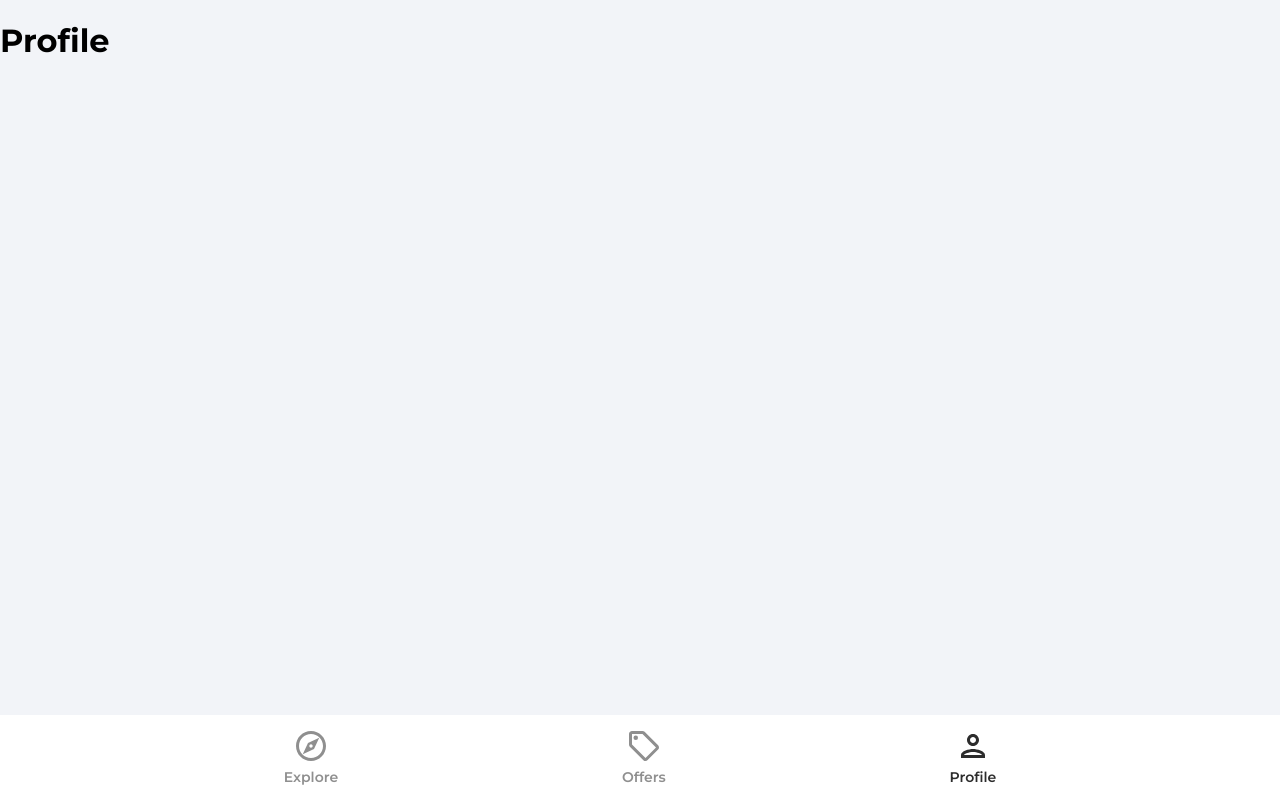
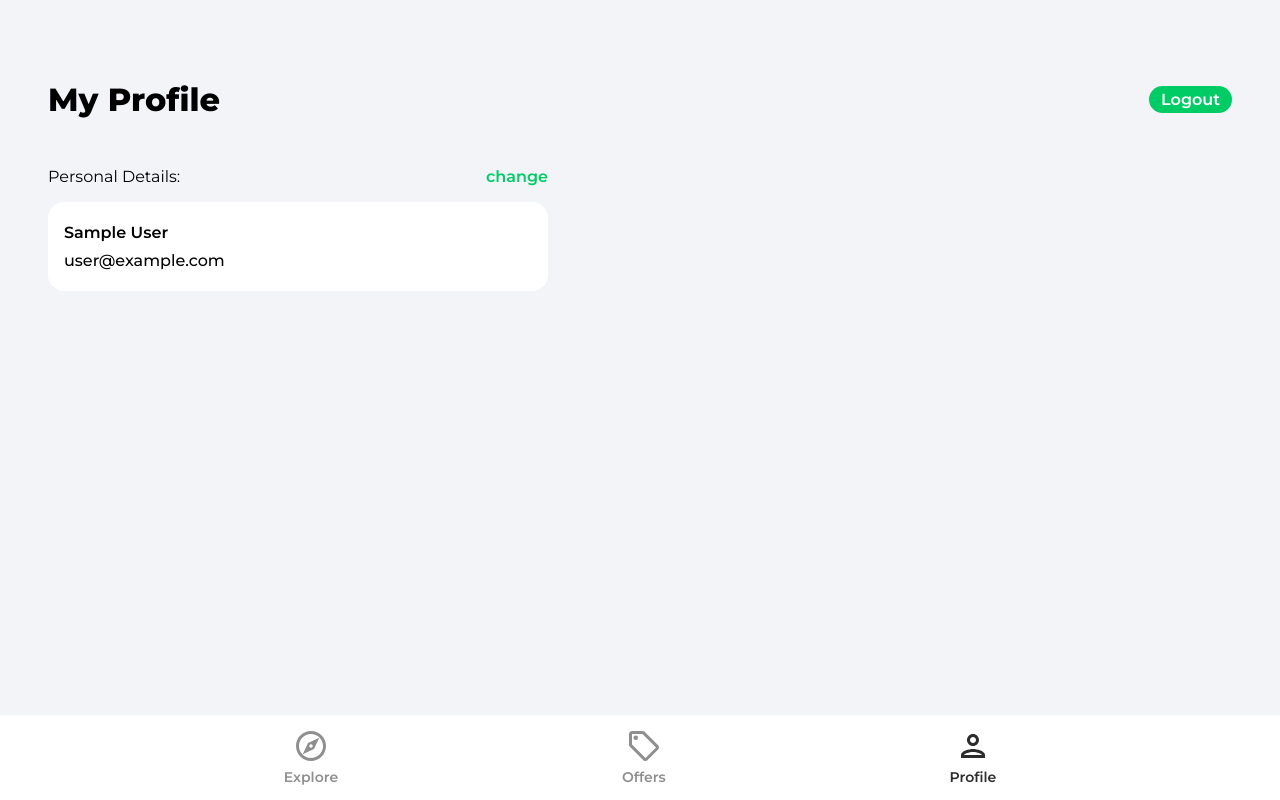
Before and after one commit to mehdibouaziz/house-marketplace, a React (Create React App) app: page /profile in a window 1280 px wide. Built offline with nearby package versions, Linux system fonts and the light colour scheme; no server answers; sample sign-in values are in the browser's storage.

Commit message:
feat: add user authentication, sign in, sign up and profile pages

```diff
--- a/package.json
+++ b/package.json
@@ -11,6 +11,7 @@
     "react-dom": "^18.2.0",
     "react-router-dom": "^6.4.2",
     "react-scripts": "5.0.1",
+    "react-toastify": "^9.0.8",
     "web-vitals": "^2.1.4"
   },
   "scripts": {
--- a/src/App.js
+++ b/src/App.js
@@ -1,4 +1,6 @@
 import { BrowserRouter as Router, Routes, Route } from "react-router-dom";
+import { ToastContainer } from "react-toastify";
+import 'react-toastify/dist/ReactToastify.css';
 
 import Navbar from "./components/Navbar";
 import Explore from "./pages/Explore";
@@ -7,6 +9,7 @@
 import SignIn from "./pages/SignIn";
 import SignUp from "./pages/SignUp";
 import ForgotPassword from "./pages/ForgotPassword";
+import PrivateRoute from "./components/PrivateRoute";
 
 
 
@@ -17,7 +20,9 @@
         <Routes>
           <Route path='/' element={<Explore />} />
           <Route path='/offers' element={<Offers />} />
-          <Route path='profile' element={<Profile />} />
+          <Route path='/profile' element={<PrivateRoute />} >
+            <Route path='/profile' element={<Profile />} />
+          </Route>
           <Route path='/sign-in' element={<SignIn />} />
           <Route path='/sign-up' element={<SignUp />} />
           <Route path='/forgot-password' element={<ForgotPassword />} />
@@ -25,6 +30,7 @@
         </Routes>
         <Navbar />
       </Router>
+      <ToastContainer />
     </>
   );
 }
--- /dev/null
+++ b/src/components/PrivateRoute.jsx
@@ -0,0 +1,15 @@
+import { Navigate, Outlet } from "react-router-dom"
+import { useAuthStatus } from "../hooks/useAuthStatus"
+import Spinner from "./Spinner"
+
+const PrivateRoute = () => {
+    const {loggedIn, loading} = useAuthStatus()
+
+    if(loading){
+        return <Spinner />
+    }
+
+  return (loggedIn ? <Outlet /> : <Navigate to='/sign-in' />)
+}
+
+export default PrivateRoute
--- /dev/null
+++ b/src/components/Spinner.jsx
@@ -0,0 +1,10 @@
+
+const Spinner = () => {
+  return (
+    <div className="loadingSpinnerContainer">
+        <div className="loadingSpinner"></div>
+    </div>
+  )
+}
+
+export default Spinner
--- /dev/null
+++ b/src/hooks/useAuthStatus.js
@@ -0,0 +1,26 @@
+import { useEffect, useState, useRef } from "react"
+import { getAuth, onAuthStateChanged } from "firebase/auth"
+
+export const useAuthStatus = () => {
+    const [loggedIn, setLoggedIn] = useState(false)
+    const [loading, setLoading] = useState(true)
+
+    // avoid memory leak
+    const isMounted = useRef(true)
+
+    useEffect(() => {
+        if(isMounted) {
+            const auth = getAuth()
+            onAuthStateChanged(auth, (user) => {
+                if(user) {
+                    setLoggedIn(true)
+                }
+                setLoading(false)
+            } )
+        }
+        return () => {isMounted.current = false}
+
+    }, [isMounted]);
+
+  return {loggedIn, loading}
+}
--- a/src/pages/Profile.jsx
+++ b/src/pages/Profile.jsx
@@ -1,8 +1,94 @@
+import { useEffect, useState } from "react"
+import { useNavigate, Link } from "react-router-dom"
+import { getAuth, updateProfile } from "firebase/auth"
+import { updateDoc, doc } from "firebase/firestore"
+import { db } from "../firebase.config"
+import { toast } from "react-toastify"
 
 
 const Profile = () => {
+  const auth = getAuth()
+  const [changeDetails, setChangeDetails] = useState(false)
+
+  const [formData, setFormData] = useState({
+    name: auth.currentUser.displayName,
+    email: auth.currentUser.email,
+  })
+
+  const {name, email} = formData
+
+  const navigate = useNavigate()
+
+  const onLoggout = () => {
+    auth.signOut()
+    navigate('/')
+  }
+  const onSubmit = async () => {
+    try {
+      if(auth.currentUser.displayName !== name){
+        // update display name in firebase
+        await updateProfile(auth.currentUser, {
+          displayName: name,
+        })
+
+        // update in firestore
+        const userRef = doc(db, 'users', auth.currentUser.uid)
+        await updateDoc(userRef, {
+          name
+        })
+        toast.success('User details updated')
+      }
+    } catch (error) {
+      console.log(error)
+      toast.error('Could not update profile details')
+    }
+  }
+  const onChange = (e) => {
+    setFormData((prevState) => ({
+      ...prevState,
+      [e.target.id]: e.target.value,
+    }))
+  }
+
   return (
-    <h1>Profile</h1>
+    <div className="profile">
+      <header className="profileHeader">
+        <p className="pageHeader">My Profile</p>
+        <button type='button' onClick={onLoggout} className="logOut">Logout</button>
+      </header>
+
+      <main>
+        <div className="profileDetailsHeader">
+          <p className="profileDetailsText">Personal Details:</p>
+          <p className="changePersonalDetails" onClick={() => {
+            changeDetails && onSubmit()
+            setChangeDetails((prevState) => !prevState)
+          }} >
+            {changeDetails ? 'done' : 'change'}
+          </p>
+        </div>
+        <div className="profileCard">
+          <form>
+            <input
+              type="text"
+              id="name"
+              className={!changeDetails ? 'profileName' : 'profileNameActive'}
+              disabled={!changeDetails}
+              value={name}
+              onChange={onChange}
+              />
+            <input
+              type="text"
+              id="email"
+              className={'profileEmail'}
+              disabled={true}
+              value={email}
+              onChange={onChange}
+              />
+          </form>
+        </div>
+      </main>
+    </div>
   )
 }
 
--- a/src/pages/SignIn.jsx
+++ b/src/pages/SignIn.jsx
@@ -1,5 +1,8 @@
 import { useState } from "react"
 import { Link, useNavigate } from "react-router-dom"
+import { getAuth, signInWithEmailAndPassword } from "firebase/auth"
+import { toast } from "react-toastify"
+
 import { ReactComponent as ArrowRightIcon } from '../assets/svg/keyboardArrowRightIcon.svg'
 import VisibilityIcon from '../assets/svg/visibilityIcon.svg'
 
@@ -21,13 +24,27 @@
     }))
   }
 
+  const onSubmit = async (e) => {
+    e.preventDefault()
+
+    try {
+      const auth = getAuth()
+      const userCredential = await signInWithEmailAndPassword(auth, email, password)
+      if(userCredential.user){
+        navigate('/')
+      }
+    } catch (error) {
+      toast.error('Wrong user credentials')
+    }
+  }
+
   return (
     <>
       <div className="pageContainer">
         <header>
           <p className="pageHeader">Welcome Back!</p>
         </header>
-        <form>
+        <form onSubmit={onSubmit}>
           <input type="email" className="emailInput" placeholder="Email" id="email" value={email} onChange={handleChange} />
           <div className="passwordInputDiv">
             <input type={showPassword ? 'text' : 'password'} className="passwordInput" placeholder="Password" id="password" value={password} onChange={handleChange} />
--- a/src/pages/SignUp.jsx
+++ b/src/pages/SignUp.jsx
@@ -1,5 +1,11 @@
 import { useState } from "react"
 import { Link, useNavigate } from "react-router-dom"
+import { getAuth, createUserWithEmailAndPassword, updateProfile } from 'firebase/auth'
+import { setDoc, doc, serverTimestamp } from "firebase/firestore"
+import { db } from "../firebase.config"
+import { toast } from "react-toastify"
+
+
 import { ReactComponent as ArrowRightIcon } from '../assets/svg/keyboardArrowRightIcon.svg'
 import VisibilityIcon from '../assets/svg/visibilityIcon.svg'
 
@@ -22,13 +28,39 @@
     }))
   }
 
+  const onSubmit = async (e) => {
+    e.preventDefault()
+
+    try {
+      const auth = getAuth()
+      const userCredential = await createUserWithEmailAndPassword(auth, email, password)
+
+      const user = userCredential.user
+
+      updateProfile(auth.currentUser, {
+        displayName: name
+      })
+
+      const formDataCopy = {...formData}
+      delete formDataCopy.password
+      formDataCopy.timestamp = serverTimestamp()
+
+      await setDoc(doc(db, 'users', user.uid), formDataCopy)
+
+
+      navigate('/')
+    } catch (error) {
+      toast.error('Something went wrong with registration')
+    }
+  }
+
   return (
     <>
       <div className="pageContainer">
         <header>
           <p className="pageHeader">Welcome Back!</p>
         </header>
-        <form>
+        <form onSubmit={onSubmit}>
           <input type="text" className="nameInput" placeholder="Name" id="name" value={name} onChange={handleChange} />
           <input type="email" className="emailInput" placeholder="Email" id="email" value={email} onChange={handleChange} />
           <div className="passwordInputDiv">
```
Also changed, not shown: 1 other file (tests, documents, lock files or other folders).
